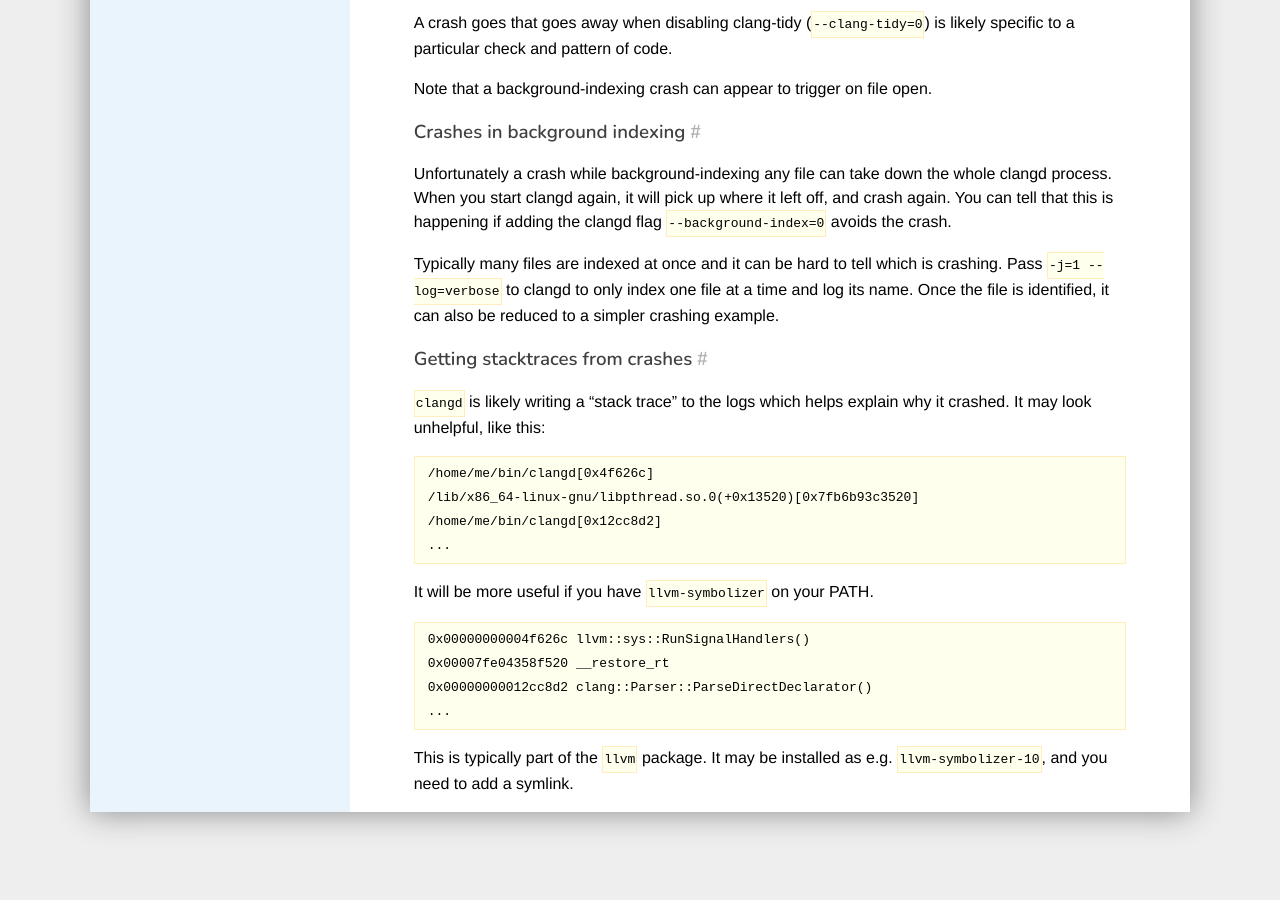
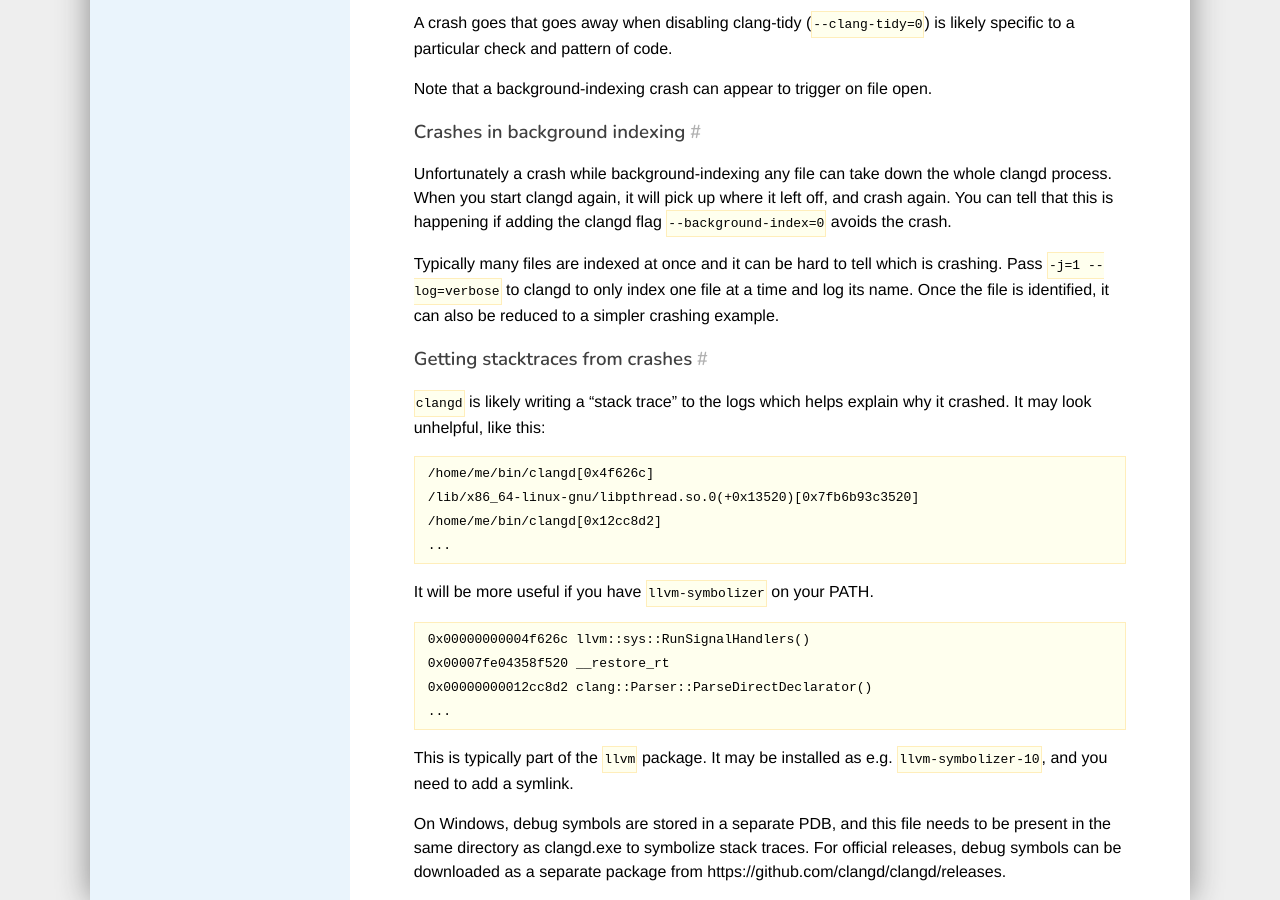
Before and after one commit to llvm/clangd-www, a Jekyll site: the page built from troubleshooting.md, in a window 1280 px wide and 900 px high, scrolled down 2766 px. Built offline with Jekyll 4.4.1, drawn with Linux system fonts in a browser that asks for light colours; our own code applies the rules of GitHub Pages for plain Markdown files.

Commit message:
Add instructions about downloading debug symbols on Windows (#121)

```diff
--- a/troubleshooting.md
+++ b/troubleshooting.md
@@ -139,5 +139,10 @@ It will be more useful if you have `llvm-symbolizer` on your PATH.
 This is typically part of the `llvm` package.
 It may be installed as e.g. `llvm-symbolizer-10`, and you need to add a symlink.
 
+On Windows, debug symbols are stored in a separate PDB, and this file needs
+to be present in the same directory as clangd.exe to symbolize stack traces.
+For official releases, debug symbols can be downloaded as a separate package
+from https://github.com/clangd/clangd/releases.
+
 [installation]: /installation
 [bug report]: https://github.com/clangd/clangd/issues
```
